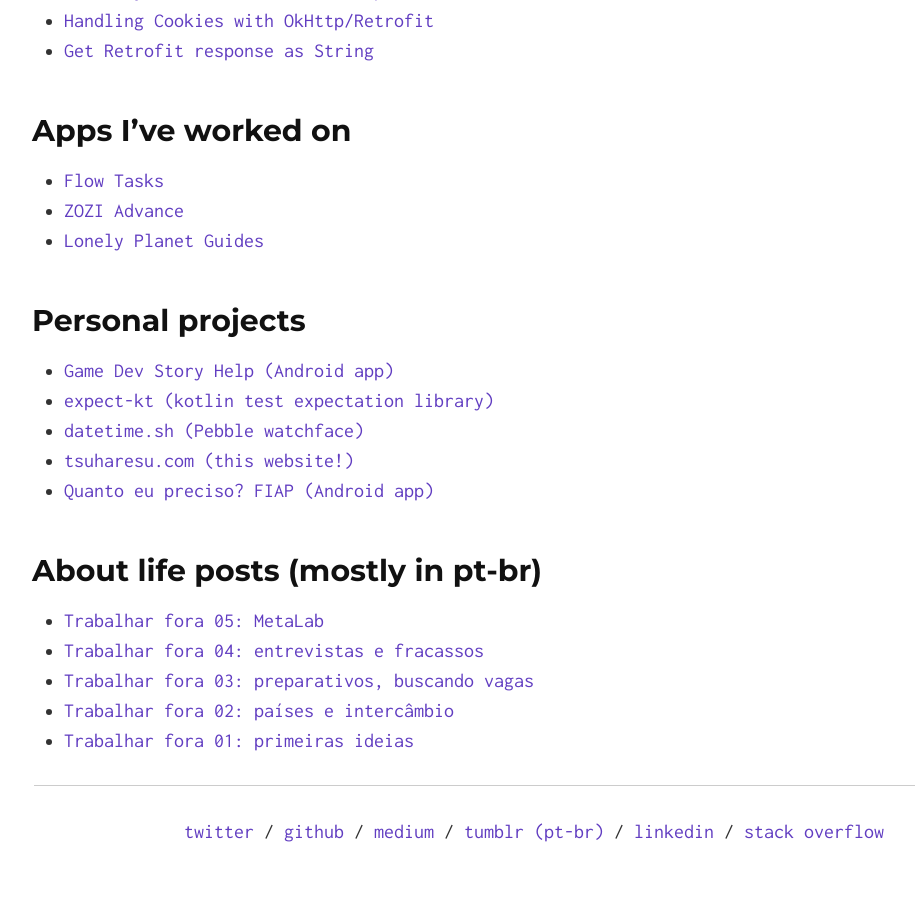
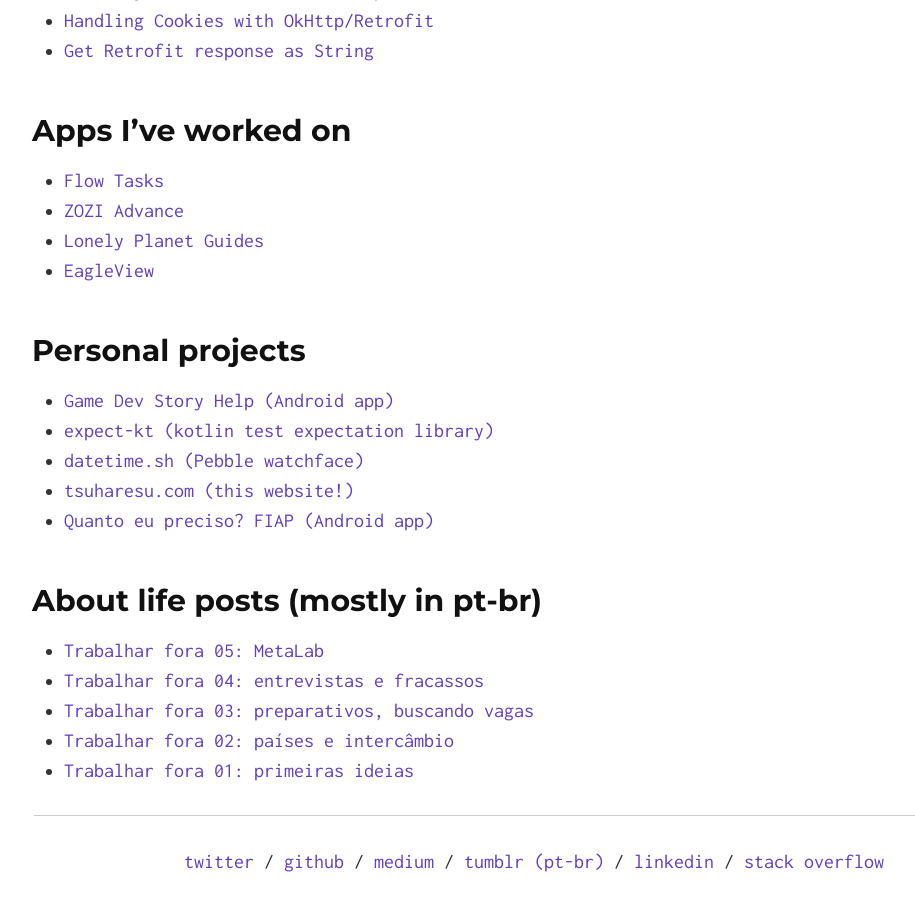
Before and after one commit to tsuharesu/tsuharesu.github.io, a Jekyll site: the page built from index.md, in a window 1280 px wide and 900 px high, scrolled down 834 px. Shown: the whole window, without its empty margins (106-1021 px from the left). Built offline with Jekyll 4.4.1, drawn with Linux system fonts in a browser that asks for light colours; our own code applies the rules of GitHub Pages for plain Markdown files.

Commit message:
Add EagleView project

```diff
--- a/_data/professional.yml
+++ b/_data/professional.yml
@@ -4,3 +4,5 @@
   url: https://play.google.com/store/apps/details?id=com.zozi.advance
 - name: Lonely Planet Guides
   url: https://play.google.com/store/apps/details?id=com.lonelyplanet.guides
+- name: EagleView
+  url: https://play.google.com/store/apps/details?id=com.eagleview.mobile
```
